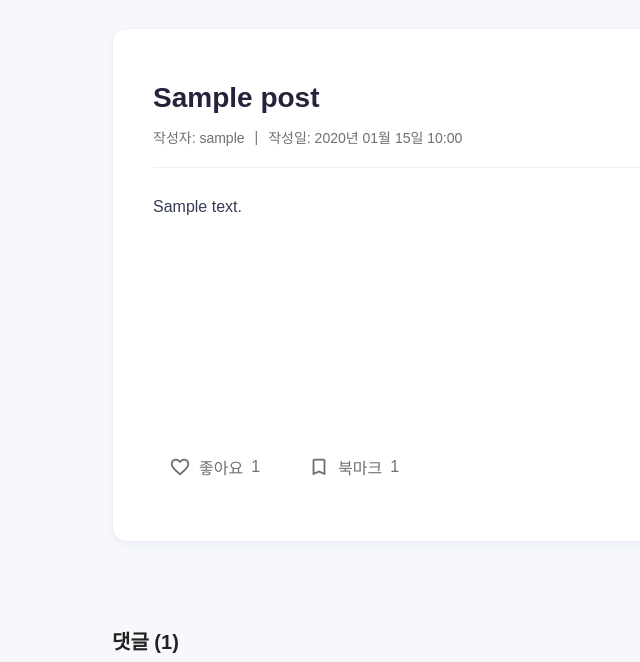
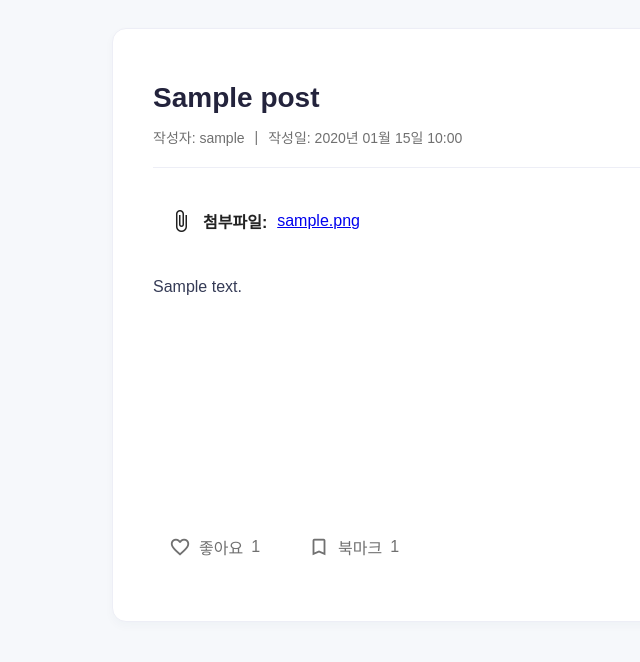
Before and after one commit to ataraxia7899/Dashboard_in_django, a Django app: page /post/1/ in a window 1280 px wide. Shown: the part 179-841 px from the top of the page, without its empty margins (0-640 px from the left). Run offline with Django 5.2, Linux system fonts and the light colour scheme; tables that the repository leaves empty hold one stand-in row (values such as "Sample post").

Commit message:
게시글 첨부파일 기능 추가: Post 모델에 attachment 필드 추가, 관련 폼 및 템플릿 수정

```diff
--- a/config/settings.py
+++ b/config/settings.py
@@ -123,6 +123,10 @@
 STATIC_URL = '/static/'
 STATICFILES_DIRS = [BASE_DIR / "static"]
 
+# Media files (User-uploaded files)
+MEDIA_URL = '/media/'
+MEDIA_ROOT = BASE_DIR / 'media'
+
 # Default primary key field type
 # https://docs.djangoproject.com/en/5.2/ref/settings/#default-auto-field
 
--- a/config/urls.py
+++ b/config/urls.py
@@ -16,6 +16,8 @@
 """
 from django.contrib import admin
 from django.urls import path, include
+from django.conf import settings
+from django.conf.urls.static import static
 
 urlpatterns = [
     path('admin/', admin.site.urls),
@@ -23,3 +25,7 @@
     # 이제 /pybo/ 또는 /pybo/post_list/ 와 같은 URL로 접근하게 됩니다.
     path('', include('mysite.pybo.urls')),
 ]
+
+# 개발 환경에서 미디어 파일을 서빙하기 위한 설정
+if settings.DEBUG:
+    urlpatterns += static(settings.MEDIA_URL, document_root=settings.MEDIA_ROOT)
--- a/mysite/pybo/forms.py
+++ b/mysite/pybo/forms.py
@@ -5,10 +5,11 @@
 class PostForm(forms.ModelForm):
     class Meta:
         model = Post
-        fields = ['title', 'content']
+        fields = ['title', 'content', 'attachment']
         labels = {
             'title': '제목',
             'content': '내용',
+            'attachment': '첨부파일',
         }
 
 class SignUpForm(forms.ModelForm):
--- a/mysite/pybo/models.py
+++ b/mysite/pybo/models.py
@@ -17,6 +17,7 @@
     title = models.CharField(max_length=200)
     content = models.TextField()
     created_at = models.DateTimeField(auto_now_add=True)
+    attachment = models.FileField(upload_to='attachments/%Y/%m/%d/', blank=True, null=True, verbose_name='첨부파일')
 
     def __str__(self):
         return self.title
--- a/mysite/pybo/views.py
+++ b/mysite/pybo/views.py
@@ -140,7 +140,7 @@
 @login_required(login_url='pybo:login')
 def post_create(request):
     if request.method == 'POST':
-        form = PostForm(request.POST)
+        form = PostForm(request.POST, request.FILES)
         if form.is_valid():
             # Django의 로그인 유저(request.user)와 pybo의 User 모델을 연결합니다.
             pybo_user, created = User.objects.get_or_create(username=request.user.username)
@@ -162,7 +162,7 @@
         return redirect('pybo:post_detail', post_id=post.id)
 
     if request.method == 'POST':
-        form = PostForm(request.POST, instance=post)
+        form = PostForm(request.POST, request.FILES, instance=post)
         if form.is_valid():
             form.save()
             # 수정 후 목록 대신 상세 페이지로 이동하여 사용자 경험 개선
--- a/templates/post_detail.html
+++ b/templates/post_detail.html
@@ -46,6 +46,16 @@
 				color: var(--primary-color);
 				font-weight: 500;
 				border-color: var(--primary-color);
+			}
+			.post-attachment {
+				margin: 1.5rem 0;
+				padding: 1rem;
+				background-color: var(--background-color-offset);
+				border: 1px solid var(--border-color-light);
+				border-radius: 6px;
+				display: flex;
+				align-items: center;
+				gap: 10px;
 			}
 
 			/* Comment Section Styles */
@@ -197,6 +207,15 @@
 							>
 						</div>
 					</div>
+
+					{% if post.attachment %}
+					<div class="post-attachment">
+						<span class="material-icons">attach_file</span>
+						<strong>첨부파일:</strong>
+						<a href="{{ post.attachment.url }}" download>{{ post.attachment.name|cut:"attachments/" }}</a>
+					</div>
+					{% endif %}
+
 					<div class="post-content">{{ post.content|linebreaksbr }}</div>
 
 					<!-- 좋아요 / 북마크 버튼 영역 -->
```
Also changed, not shown: templates/post_form.html (+16 -1 lines), mysite/pybo/migrations/0004_post_attachment.py (added).
